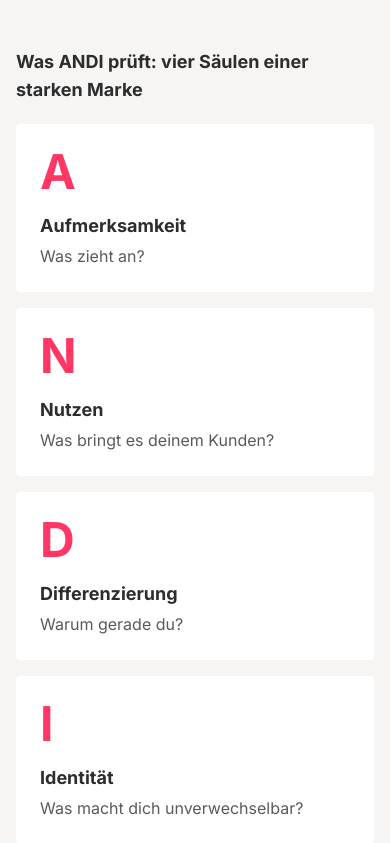
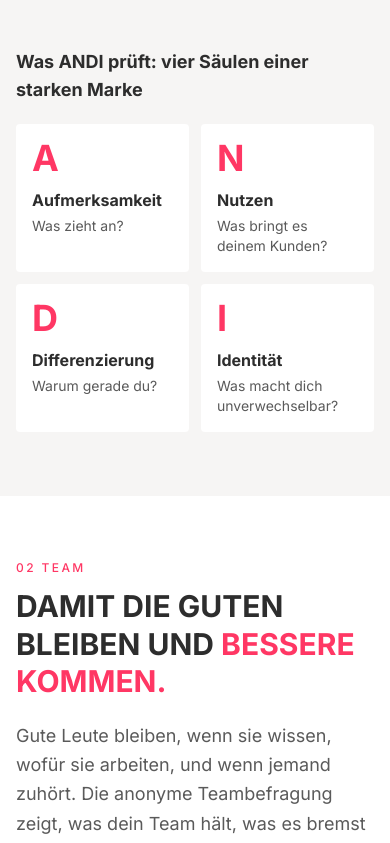
Before and after one commit to AlphaYachting/umfragehub, a React (Vite) app: page / in a window 390 px wide. Shown: the part 2000-2843 px from the top of the page. Built offline with nearby package versions, Linux system fonts and the light colour scheme; no server answers; a web font is replaced by a local one.

Commit message:
External agent changes
Co-authored-by: AlphaYachting <261731983+AlphaYachting@users.noreply.github.com>

```diff
--- a/src/pages/Startseite.jsx
+++ b/src/pages/Startseite.jsx
@@ -307,14 +307,15 @@ export default function Startseite() {
             </div>
             <div>
               <h3 className="text-lg font-bold">Was ANDI prüft: vier Säulen einer starken Marke</h3>
-              <div className="mt-5 grid gap-4 sm:grid-cols-2">
+              {/* Auch am Handy 2 × 2, damit der Abschnitt nicht in die Länge geht */}
+              <div className="mt-5 grid gap-3 sm:gap-4 grid-cols-2">
                 {SAEULEN.map(({ buchstabe, titel, frage }) => (
-                  <div key={titel} className="bg-white rounded-lg p-6">
-                    <span className="block text-5xl font-black leading-none" style={{ color: "var(--farbe-akzent)" }} aria-hidden="true">
+                  <div key={titel} className="bg-white rounded-lg p-4 sm:p-6">
+                    <span className="block text-4xl sm:text-5xl font-black leading-none" style={{ color: "var(--farbe-akzent)" }} aria-hidden="true">
                       {buchstabe}
                     </span>
-                    <h4 className="mt-4 text-lg font-bold">{titel}</h4>
-                    <p className="mt-1" style={{ color: "var(--farbe-text-daempft)" }}>{frage}</p>
+                    <h4 className="mt-3 sm:mt-4 text-base sm:text-lg font-bold break-words hyphens-auto" lang="de">{titel}</h4>
+                    <p className="mt-1 text-sm sm:text-base" style={{ color: "var(--farbe-text-daempft)" }}>{frage}</p>
                   </div>
                 ))}
               </div>
```
